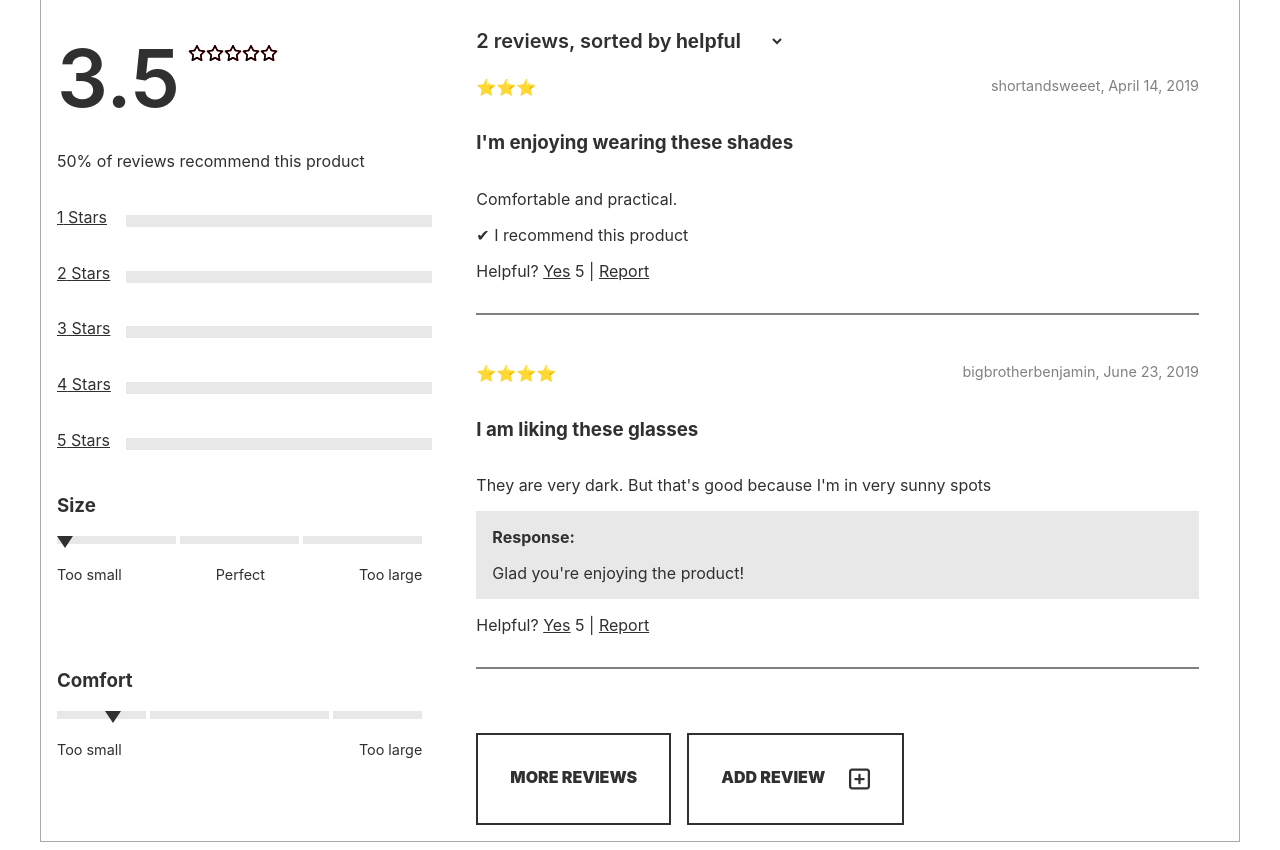
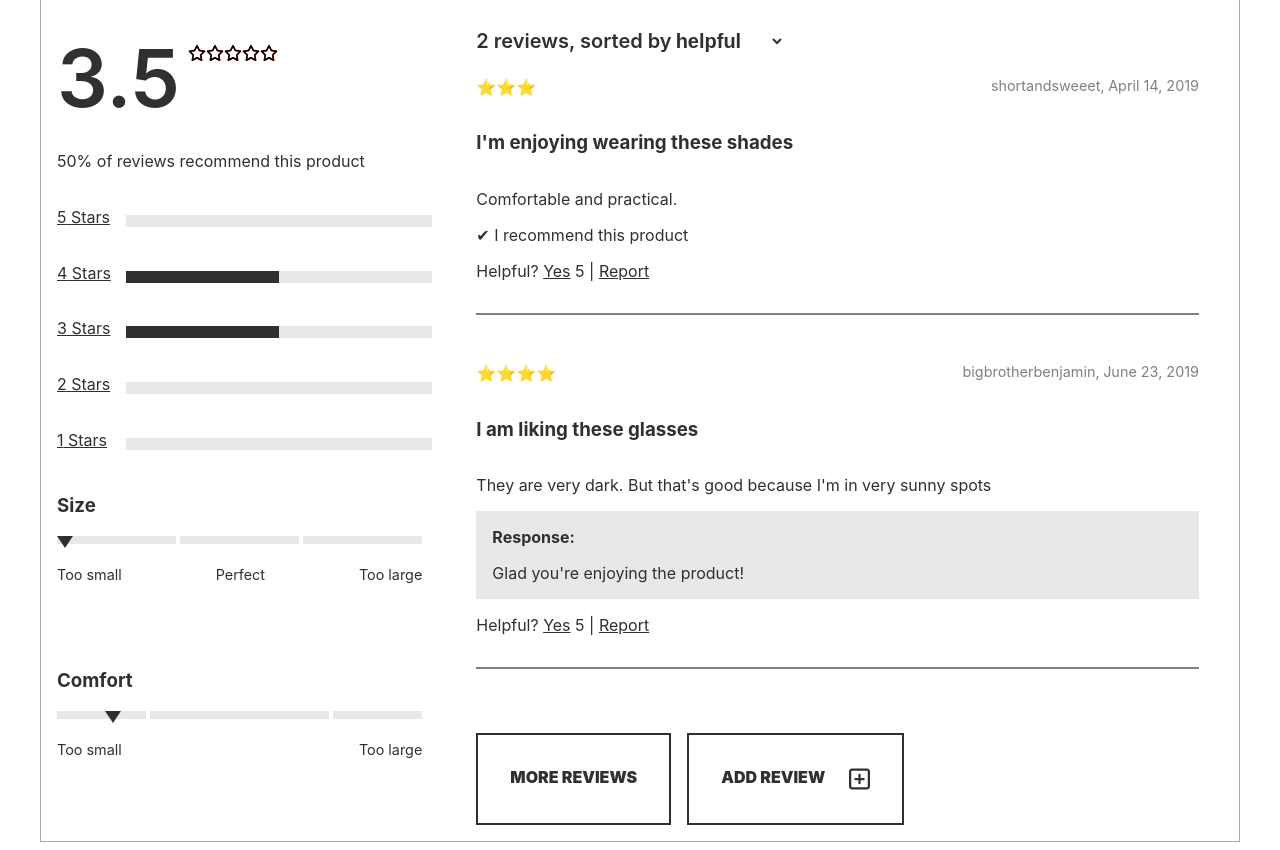
Before and after one commit to derivatively-dynamos/aix-en-provence, a React app: page / in a window 1280 px wide. Shown: the part 2080-2930 px from the top of the page. Built offline with nearby package versions, Linux system fonts and the light colour scheme; no server answers.

Commit message:
Implement dynamic StarBars

```diff
--- a/src/components/ratings-and-reviews/ReviewBreakdown.jsx
+++ b/src/components/ratings-and-reviews/ReviewBreakdown.jsx
@@ -7,50 +7,42 @@ import ComfortSlider from './ComfortSlider.jsx';
 import Score from './Score.jsx';
 
 const ReviewBreakdown = ({ reviews }) => {
-  const [ starBreakdown, setStars] = useState({
-    5: 0,
-    4: 0,
-    3: 0,
-    2: 0,
-    1: 0
-  })
 
-  const [ starPercentages, setStarPercentage ] = useState({
-    5: 0,
-    4: 0,
-    3: 0,
-    2: 0,
-    1: 0
-  })
+  const [ totalStars, setTotal ] = useState(0);
+
+  const [ stars, setStars] = useState({
+    5: { amount: 0, percentage: 0 },
+    4: { amount: 0, percentage: 0 },
+    3: { amount: 0, percentage: 0 },
+    2: { amount: 0, percentage: 0 },
+    1: { amount: 0, percentage: 0 }
+  });
 
   useEffect(() => {
+    let total = 0;
+
+    const newStars = {
+      5: { amount: 0, percentage: 0 },
+      4: { amount: 0, percentage: 0 },
+      3: { amount: 0, percentage: 0 },
+      2: { amount: 0, percentage: 0 },
+      1: { amount: 0, percentage: 0 }
+    }
+
     reviews.forEach((review) => {
-      populateStarAmt(review.rating);
+      total += 1;
+      newStars[review.rating].amount += 1;
     })
+
+    for (let star in newStars) {
+      newStars[star].percentage = (newStars[star].amount / total) * 100;
+    }
+
+    setTotal(total);
+    setStars(newStars);
   }, [reviews]);
 
-  useEffect(() => {
-    for (let starCategory in starBreakdown) {
-      populateStarPercentage(starCategory)
-    }
-  }, [starBreakdown])
-
-  const populateStarAmt = (rating) => {
-    const newStarAmts = starBreakdown;
-    newStarAmts[rating] += 1;
-    setStars(newStarAmts);
-  }
-
-  const calcStarPercentage = (starAmt) => {
-    const totalStars = Object.values(starBreakdown).reduce((total, current) => total + current);
-    return (starAmt / totalStars) * 100;
-  }
-
-  const populateStarPercentage = (rating) => {
-    const newStarPercentages = starPercentages;
-    newStarPercentages[rating] = calcStarPercentage(starBreakdown[rating]);
-    setStarPercentage(newStarPercentages);
-  }
+  console.log(stars)
 
   const recommendationByPercent = (reviews.map((review) => {
     if (review.recommend) {
@@ -67,12 +59,11 @@ const ReviewBreakdown = ({ reviews }) => {
       <Score reviews={reviews}/>
       <ColumnCont>
         <p>{recommendationByPercent}% of reviews recommend this product</p>
-        {Object.keys(starPercentages).map((starRating)=> {
-          console.log('starrating', starRating)
+        {Object.keys(stars).reverse().map((starRating)=> {
           return <StarBar
             key={starRating}
             starAmt={starRating}
-            starFill={starPercentages[starRating]}
+            starFill={stars[starRating].percentage}
           />
         })}
       </ColumnCont>
```
